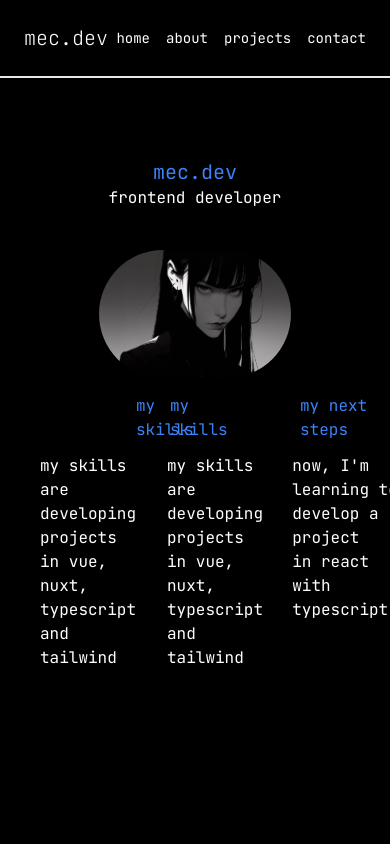
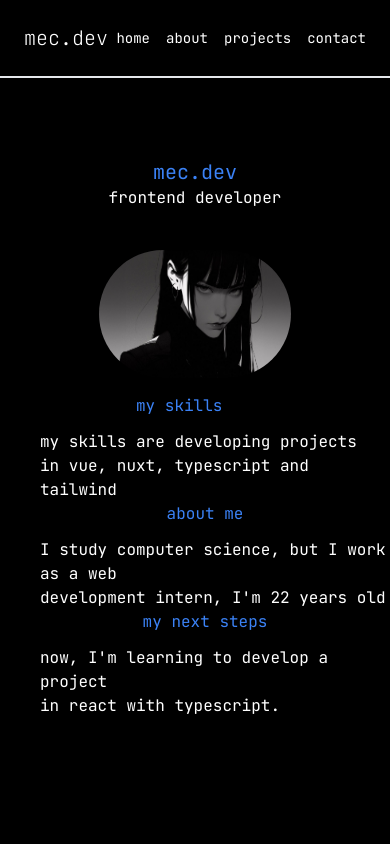
Before and after one commit to railsonalb021/raireact, a React (Vite) app: page / in a window 390 px wide. Shown: the top 844 px of the page. Built offline with nearby package versions, Linux system fonts and the light colour scheme.

Commit message:
🎨 update HomePage layout and content for improved presentation

```diff
--- a/src/pages/HomePage.tsx
+++ b/src/pages/HomePage.tsx
@@ -11,15 +11,15 @@ const HomePage = () => {
         <img src={minhaImagem} alt="Railson Albino" className="rounded-full w-48 h-32 mb-4" />
       </div>
 
-      <div className='grid grid-cols-3 lg:pt-20'>
+      <div className='grid grid-cols-1 lg:grid-cols-3 lg:pt-20'>
       <div className='flex flex-col items-start pl-10'>
         <h1 className='text-blue-500 pl-24 pb-3 font-mono'>my skills</h1>
         <p className='text-white font-mono'>my skills are developing projects <br></br> in vue, nuxt, typescript and tailwind</p>
       </div>
 
       <div className='flex flex-col items-center pl-10'>
-        <h1 className='text-blue-500 pr-5 pb-3 font-mono'>my skills</h1>
-        <p className='text-white font-mono'>my skills are developing projects <br></br> in vue, nuxt, typescript and tailwind</p>
+        <h1 className='text-blue-500 pr-5 pb-3 font-mono'>about me</h1>
+        <p className='text-white font-mono'>I study computer science, but I work as a web <br></br> development intern, I'm 22 years old</p>
       </div>
 
       <div className='flex flex-col items-center pl-10'>
```
